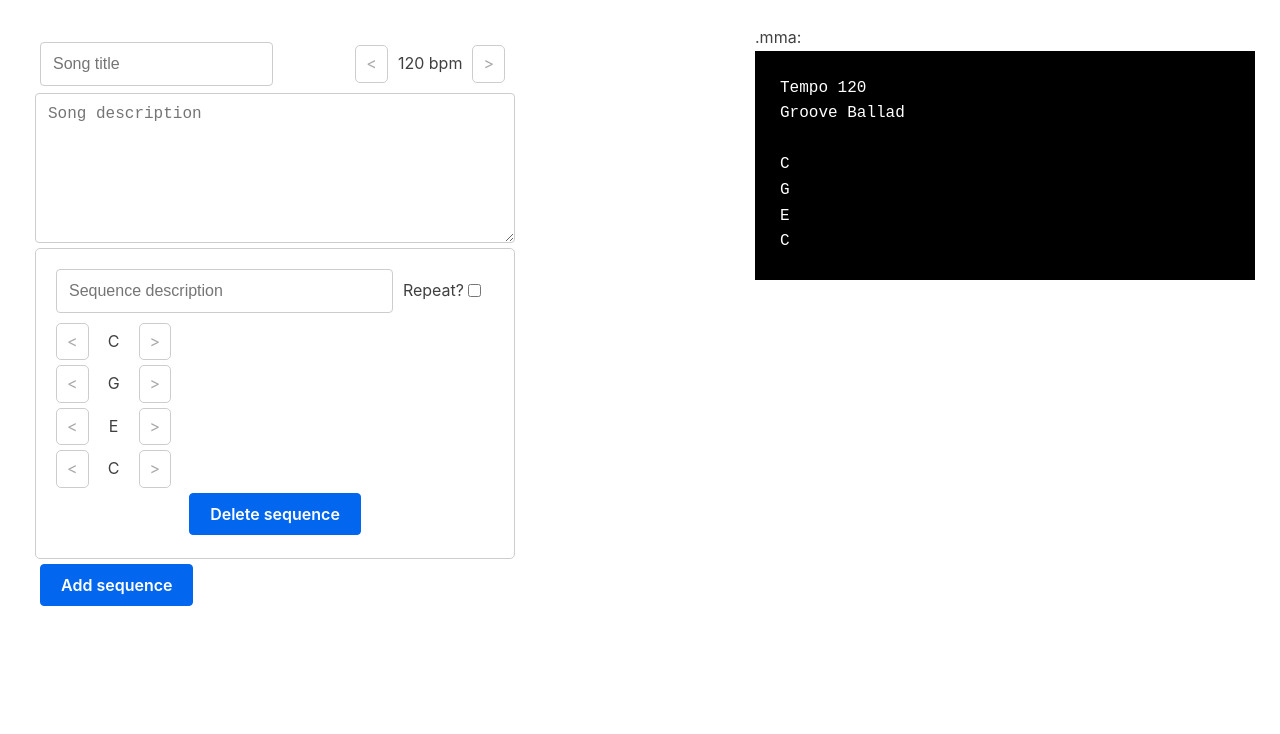
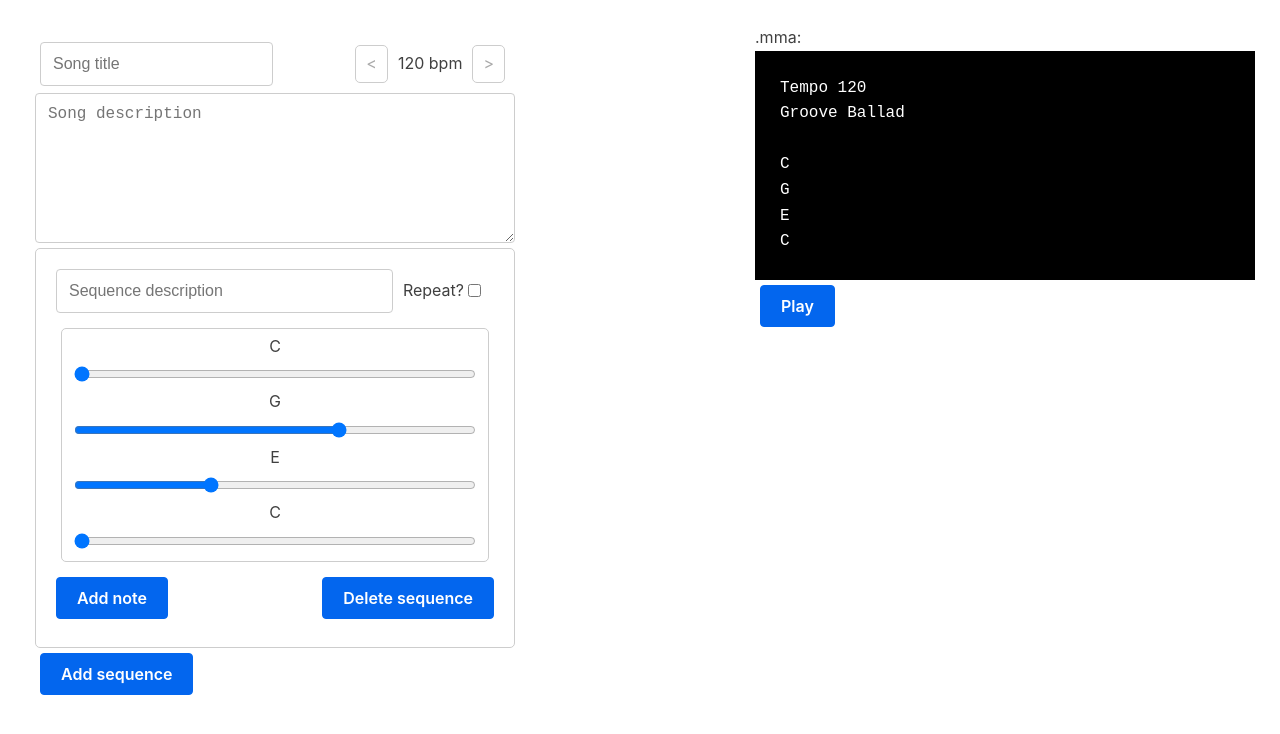
Before and after one commit to jdarthur/mma-ui, a React (Create React App) app: page / in a window 1280 px wide. Shown: the top 734 px of the page. Built offline with nearby package versions, Linux system fonts and the light colour scheme.

Commit message:
changed notes to range input and added WIP add note functionality

```diff
--- a/src/App.jsx
+++ b/src/App.jsx
@@ -5,14 +5,10 @@ import FileComment from "./FileComment.jsx"
 import Tempo from "./Tempo.jsx"
 import NewSequence from "./NewSequence.jsx"
 import Sequence from "./Sequence.jsx"
+import PlayButton from "./PlayButton.jsx"
 import pseudo_uuid from "./common.js"
 
 const START_TEMPO = 120
-// const BASE_SEQUENCE = {
-//     description: "",
-//     repeat: false,
-//     notes: ["C", "G", "E", "C"]
-// }
 
 function base_sequence() {
     return {
@@ -69,13 +65,17 @@ class App extends Component {
         this.setState({sequences: sequences})
     }
 
+    create_midi = () => {
+        console.log("send data 2 srv")
+        console.log(this.state)
+    }
+
     render() {
         const sequences = this.state.sequences.map((sequence, index) => (
             <Sequence key={sequence.uuid} index={index} set_function={this.set_sequence}
                       repeat={sequence.repeat}  description={sequence.description}
                       notes={sequence.notes}    delete_function={this.delete_sequence} />
           ))
-        console.log("re-render app")
 
         return (
             <div className="page">
@@ -89,8 +89,11 @@ class App extends Component {
                 <NewSequence add_function={this.add_sequence}/>
 
               </div>
-              <FileData title={this.state.title} description={this.state.description}
+              <div>
+                <FileData title={this.state.title} description={this.state.description}
                         tempo={this.state.tempo} sequences={this.state.sequences} />
+                <PlayButton  play_function={this.create_midi}/>
+               </div>
             </div>
             )
     }
--- a/src/Note.jsx
+++ b/src/Note.jsx
@@ -5,31 +5,23 @@ const NOTES = ["C", "C#", "D", "D#", "E", "E#",
 
 class Note extends Component {
 
-    increment_tempo = () => {
-        const note_index = NOTES.indexOf(this.props.note)
-        this.props.set_function(this.props.index, note_index >= NOTES.length - 1 ? NOTES[0] : NOTES[note_index + 1])
-        // this.props.set_function(this.state.tempo + 1)
-    }
-
-    decrement_tempo = () => {
-        const note_index = NOTES.indexOf(this.props.note)
-        this.props.set_function(this.props.index, note_index < 1 ? NOTES[NOTES.length - 1] : NOTES[note_index - 1])
+    set_note = (event) => {
+      const note = NOTES[event.target.value]
+      this.props.set_function(this.props.index, note)
     }
 
     render() {
         return (
-            <div className="tempo_holder">
-              <div className = "incr_button"
-                   onClick={this.decrement_tempo}>
-                &lt;
+
+            <div>
+              <div>
+                { this.props.note }
               </div>
-              <div className="note">
-                {this.props.note}
+              <div className="flexrow">
+                <input type="range" min='0' max={ NOTES.length - 1 }
+                       onChange={this.set_note} value={ NOTES.indexOf(this.props.note) }/>
               </div>
-              <div className="incr_button"
-                   onClick={this.increment_tempo}>
-                &gt;
-              </div>
+
             </div>
         )
     }
--- /dev/null
+++ b/src/PlayButton.jsx
@@ -0,0 +1,14 @@
+import React, { Component } from 'react'
+
+class PlayButton extends Component {
+
+    render() {
+        return (
+            <div className="add_sequence">
+            <button onClick={this.props.play_function} > Play </button>
+            </div>
+            )
+    }
+}
+
+export default PlayButton
--- a/src/Sequence.jsx
+++ b/src/Sequence.jsx
@@ -1,5 +1,7 @@
 import React, { Component } from 'react'
 import Note from "./Note.jsx"
+import pseudo_uuid from "./common.js"
+
 
 class Sequence extends Component {
     constructor(props) {
@@ -38,6 +40,10 @@ class Sequence extends Component {
         this.props.delete_function(this.props.index)
     }
 
+    add_note = () => {
+        console.log("add_note")
+    }
+
     render() {
         const notes1 = this.state.notes.map((note, index) => (
             <Note key={index} note={note}
@@ -55,9 +61,13 @@ class Sequence extends Component {
                   </div>
                 </div>
 
-
+                <div className="note_list">
                 {notes1}
-                <button onClick={this.delete_self} > Delete sequence </button>
+                </div>
+                <div className="flexrow">
+                  <button onClick={this.add_note} > Add note </button>
+                  <button onClick={this.delete_self} > Delete sequence </button>
+                </div>
             </div>
         )
     }
--- a/src/index.css
+++ b/src/index.css
@@ -732,15 +732,17 @@ caption {
   background: lightgrey;
 }
 
+.note_list {
+  margin: 10px;
+  padding: 5px;
+  border: 1px solid #cdcdcd;
+  border-radius: 5px;
+}
 
 .note {
   align-self: center;
   text-align: center;
-  /*padding-left: 10px;*/
-  /*padding-right: 10px;*/
   min-width: 50px;
-  /*background: lightgrey;*/
-/*  justify-content: space-between;*/
 }
 
 .sequence {
```
